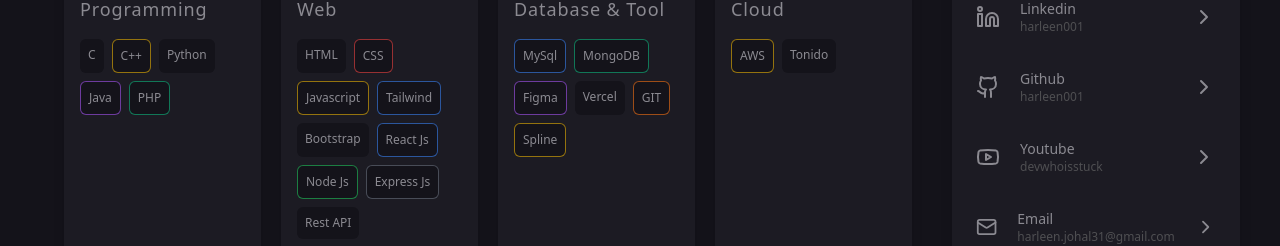
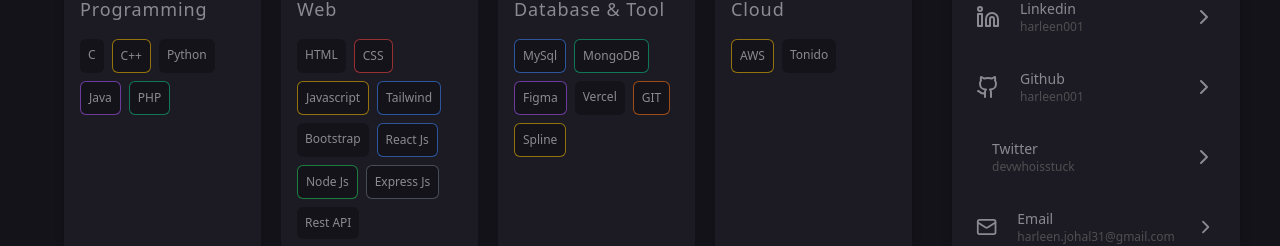
Before and after one commit to harleen001/pd, a Next.js app: page / in a window 1280 px wide. Shown: the part 1057-1303 px from the top of the page. Built offline with nearby package versions, Linux system fonts and the light colour scheme.

Commit message:
x.com-added

```diff
--- a/src/components/ui/MoreProjectCards.tsx
+++ b/src/components/ui/MoreProjectCards.tsx
@@ -1,5 +1,5 @@
 import { FC, ReactNode } from 'react';
-import { ChevronRight, GithubIcon, Linkedin, Mail, Youtube } from 'lucide-react';
+import { ChevronRight, GithubIcon, Linkedin, Mail, TwitterIcon, Youtube } from 'lucide-react';
 import Link from 'next/link';
 
 
@@ -13,7 +13,7 @@
 const iconsMap = {
   linkedin: <Linkedin />,
   github: <GithubIcon />,
-  youtube: <Youtube />,
+  twitter: <TwitterIcon />,
   email: <Mail />,
 };
 
--- a/src/components/utils/Data.ts
+++ b/src/components/utils/Data.ts
@@ -75,10 +75,10 @@
   },
   {
     id: 3,
-    title: 'Youtube',
+    title: 'Twitter',
     techStack: 'devwhoisstuck',
-    icon: 'youtube',
-    href: 'https://www.youtube.com/@devwhoisstuck',
+    icon: 'X',
+    href: 'https://x.com/devwhoisstuck',
   },
 
   {
```
